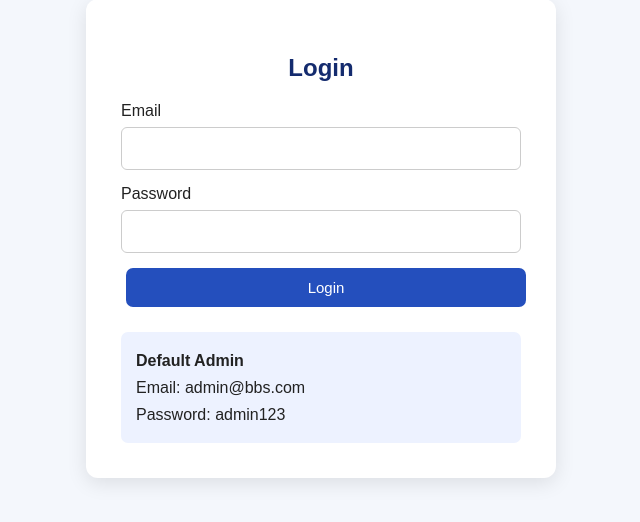
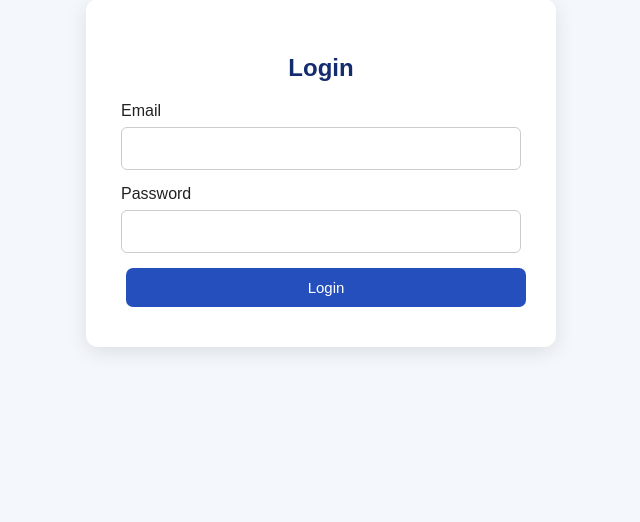
Before and after one commit to CoderOmprakash/secure-online-examination-system, a Flask app: page /login in a window 1280 px wide. Shown: the part 117-639 px from the top of the page, without its empty margins (319-959 px from the left). Run offline with Flask 3, Linux system fonts and the light colour scheme.

Commit message:
Remove admin credentials from login page

```diff
--- a/templates/login.html
+++ b/templates/login.html
@@ -92,24 +92,6 @@
         </form>
 
 
-        <div class="admin-info">
-
-            <strong>
-                Default Admin
-            </strong>
-
-            <br>
-
-            Email:
-            admin@bbs.com
-
-            <br>
-
-            Password:
-            admin123
-
-        </div>
-
     </div>
 
 </body>
```
